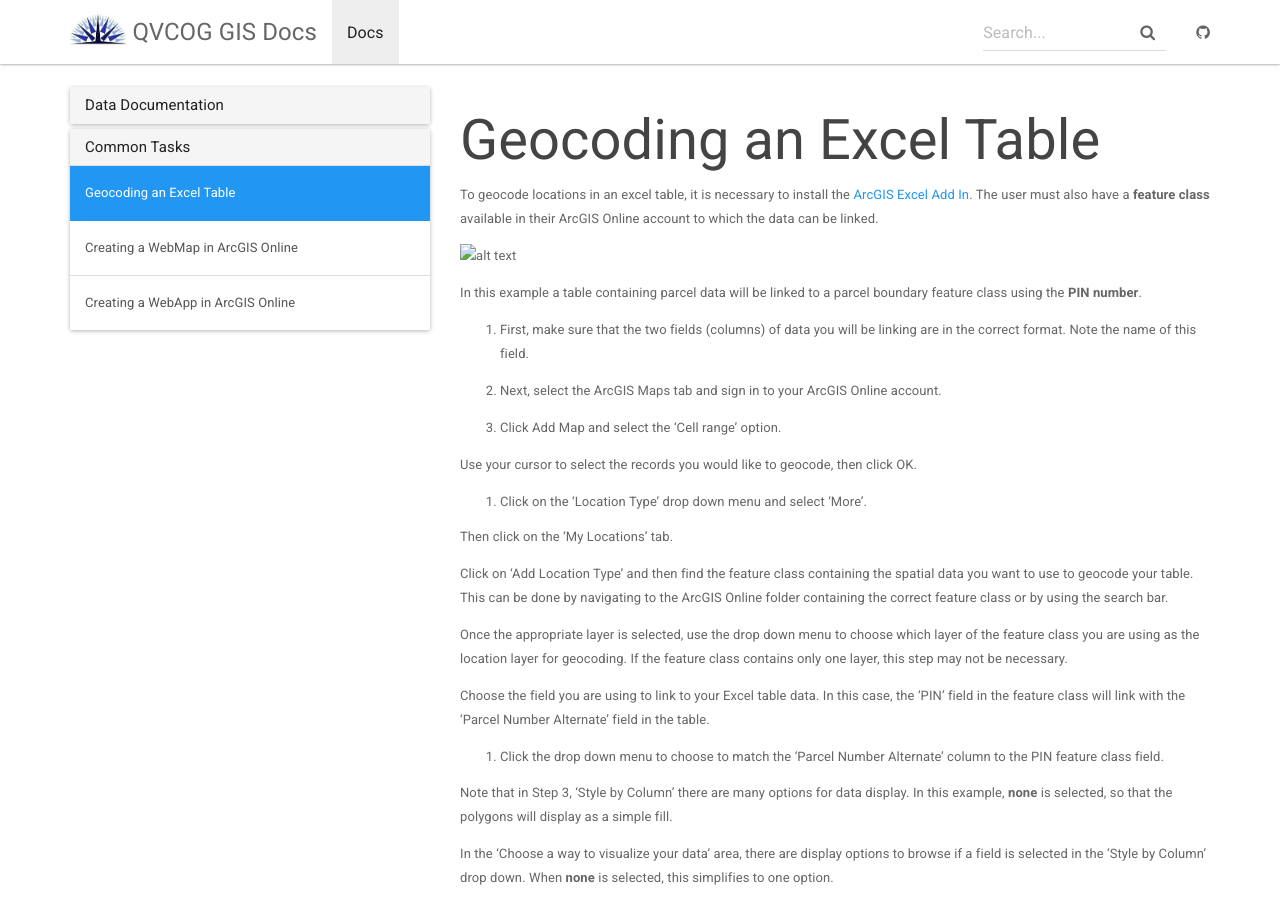
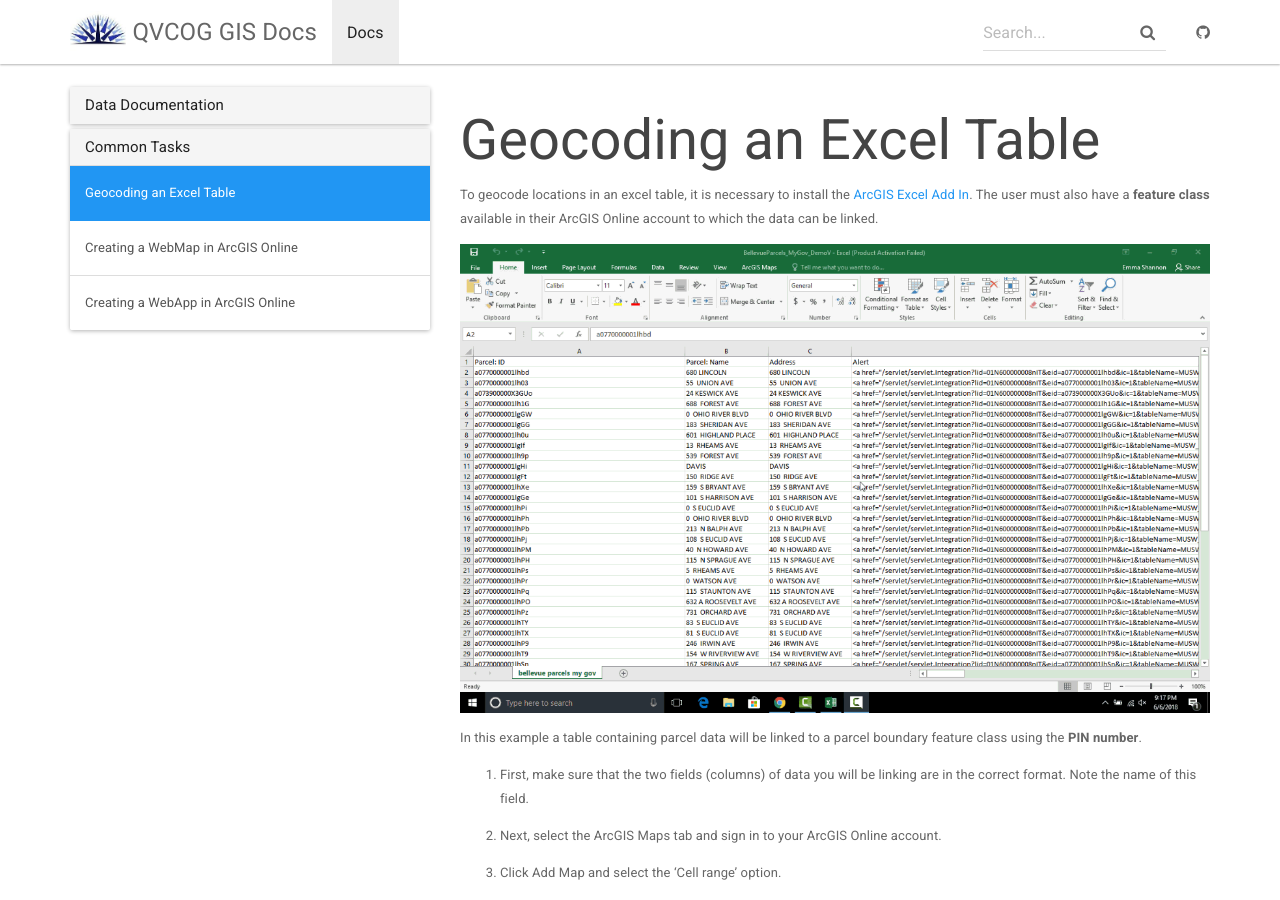
Before and after one commit to civicmapper/csc-docs, a Jekyll site: the page built from _docs/common_tasks/geocoding.md, in a window 1280 px wide and 900 px high. Built offline with Jekyll 4.4.1, drawn with Linux system fonts in a browser that asks for light colours; nearby versions of some CDN libraries.

Commit message:
image in markdown example

```diff
--- a/_docs/common_tasks/geocoding.md
+++ b/_docs/common_tasks/geocoding.md
@@ -5,7 +5,7 @@
 
 To geocode locations in an excel table, it is necessary to install the [ArcGIS Excel Add In](https://doc.arcgis.com/en/maps-for-office/). The user must also have a **feature class** available in their ArcGIS Online account to which the data can be linked.
 
-![alt text](./img/ExceltoParcelLayerDemoClip1.gif)
+![Demo of Excel to Parce Layer workflow]({{site.img_folder}}ExceltoParcelLayerDemoClip1.gif)
 
 In this example a table containing parcel data will be linked to a parcel boundary feature class using the **PIN number**.
 
```
